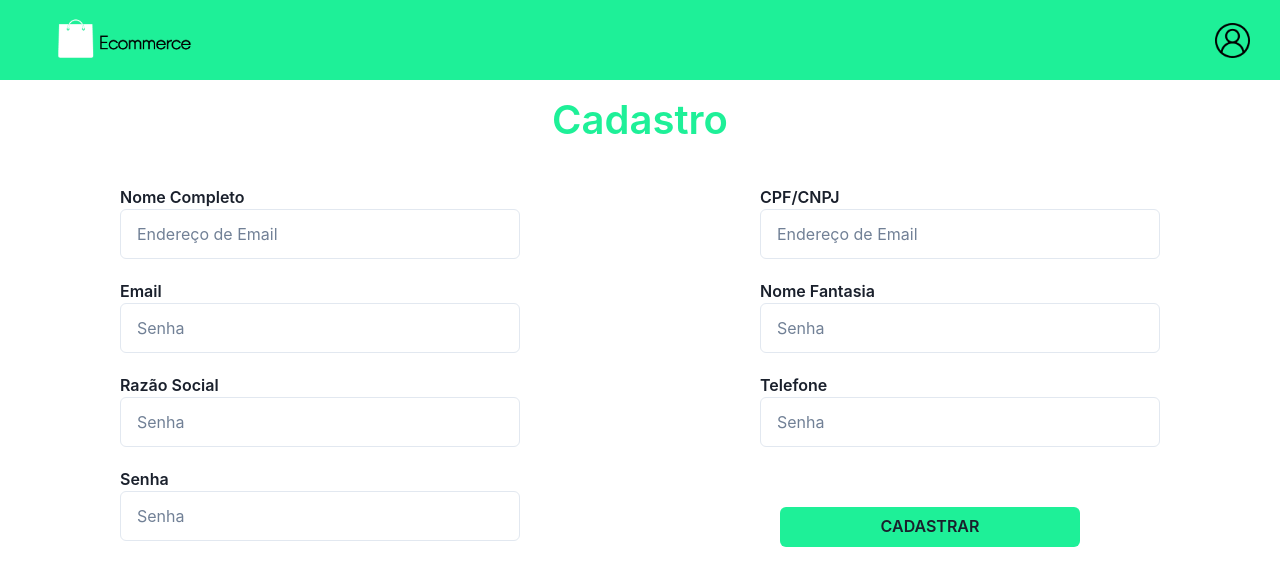
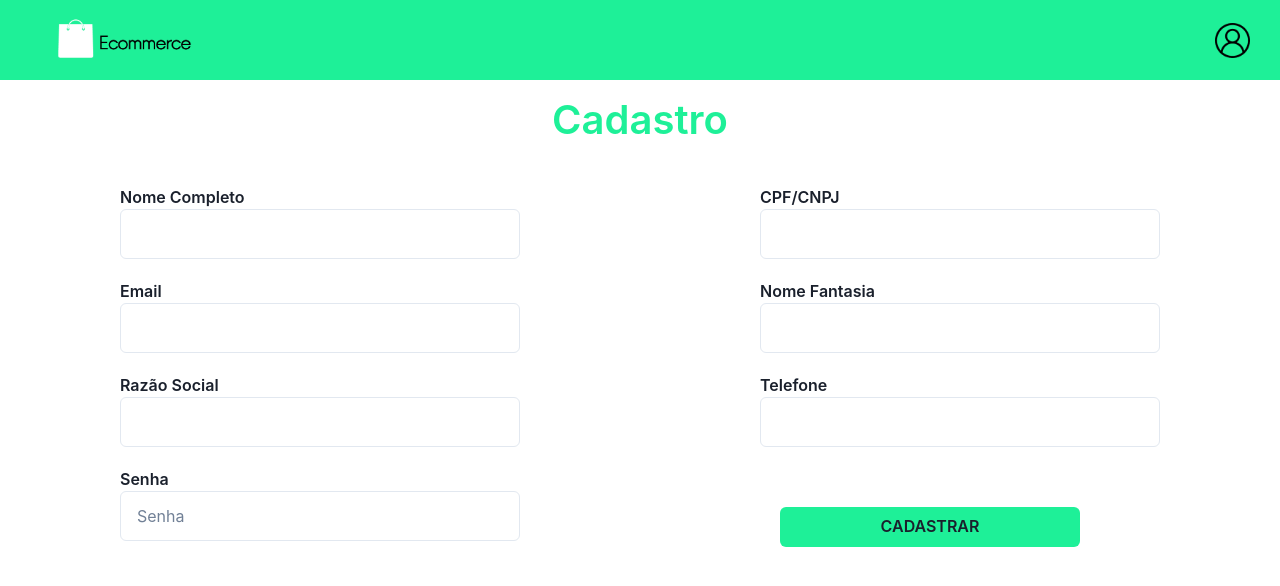
Before and after one commit to ElvisSerafim/Desafio-Paggue, a React (Create React App) app: page /register in a window 1280 px wide. Shown: the top 586 px of the page. Built offline with nearby package versions, Linux system fonts and the light colour scheme.

Commit message:
Add function to create User and redirect to Home.

```diff
--- a/src/pages/Register/index.js
+++ b/src/pages/Register/index.js
@@ -1,12 +1,47 @@
-import React, {  } from 'react';
+import React, {useState, useContext} from 'react';
 import {
     Input,
     Stack,
     Button
 } from '@chakra-ui/react';
 import * as C from '../../styles/styles';
+import { api } from '../../services/api';
+import AuthContext from '../../contexts/auth';
+import { useNavigate } from 'react-router-dom';
+
 
 export default function Register() {
+
+    let navigate = useNavigate();
+
+    const [email, setEmail] = useState('');
+    const [password, setPassword] = useState('');
+    const [phone, setPhone] = useState('');
+    const [razaoSocial, setRazaoSocial] = useState('');
+    const [nomeFantasia, setNomeFantasia] = useState('');
+    const [cpfCnpj, setCpfCnpj] = useState('');
+    const [name, setName] = useState('');
+
+    const context = useContext(AuthContext);
+
+
+    const createUser = () => {
+
+        const user = {
+            email: email,
+            password: password,
+            cpf_cnpj: cpfCnpj,
+            name: name,
+            phone: phone,
+            razao_social: razaoSocial,
+            nome_fantasia: nomeFantasia,
+            id: Math.floor(Math.random * 100000000)
+        }
+        api.post('users/', user);
+        context.setCurrentUser(user);
+        navigate('/profile');
+    }
+
 
     return (
         <React.Fragment>
@@ -21,7 +56,8 @@ export default function Register() {
                                     width={400}
                                     height={50}
                                     name='email'
-                                        placeholder='Endereço de Email'
+                                    value={name}
+                                    onChange={e => setName(e.target.value)}
                                 />
                             </C.DivInput>
 
@@ -30,9 +66,9 @@ export default function Register() {
                                 <Input
                                     width={400}
                                     height={50}
-                                        name='password'
-                                        placeholder='Senha'
-                                        type={'password'}
+                                    type={'email'}
+                                    value={email}
+                                    onChange={e => setEmail(e.target.value)}
                                 />
                             </C.DivInput>
                             <C.DivInput>
@@ -40,9 +76,8 @@ export default function Register() {
                                 <Input
                                     width={400}
                                     height={50}
-                                        name='password'
-                                        placeholder='Senha'
-                                        type={'password'}
+                                    value={razaoSocial}
+                                    onChange={e => setRazaoSocial(e.target.value)}
                                 />
                             </C.DivInput>
                             <C.DivInput>
@@ -53,6 +88,8 @@ export default function Register() {
                                     name='password'
                                     placeholder='Senha'
                                     type={'password'}
+                                    value={password}
+                                    onChange={e => setPassword(e.target.value)}
                                 />
                             </C.DivInput>
 
@@ -66,8 +103,9 @@ export default function Register() {
                                 <Input
                                     width={400}
                                     height={50}
-                                        name='email'
-                                        placeholder='Endereço de Email'
+                                    type={'number'}
+                                    value={cpfCnpj}
+                                    onChange={e => setCpfCnpj(e.target.value)}
                                 />
                             </C.DivInput>
 
@@ -76,9 +114,8 @@ export default function Register() {
                                 <Input
                                     width={400}
                                     height={50}
-                                        name='password'
-                                        placeholder='Senha'
-                                        type={'password'}
+                                    value={nomeFantasia}
+                                    onChange={e => setNomeFantasia(e.target.value)}
                                 />
                             </C.DivInput>
                             <C.DivInput>
@@ -86,13 +123,13 @@ export default function Register() {
                                 <Input
                                     width={400}
                                     height={50}
-                                        name='password'
-                                        placeholder='Senha'
-                                        type={'password'}
+                                    type={'number'}
+                                    value={phone}
+                                    onChange={e => setPhone(e.target.value)}
                                 />
                             </C.DivInput>
                             <C.ContainerButtonRegister>
-                                    <Button width={'300px'} bg="primary">CADASTRAR</Button>
+                                <Button onClick={createUser} width={'300px'} bg="primary">CADASTRAR</Button>
                             </C.ContainerButtonRegister>
                         </Stack>
                     </C.ContainerRegisterFields>
```
Lines whose indentation alone changed are shown as unchanged.
